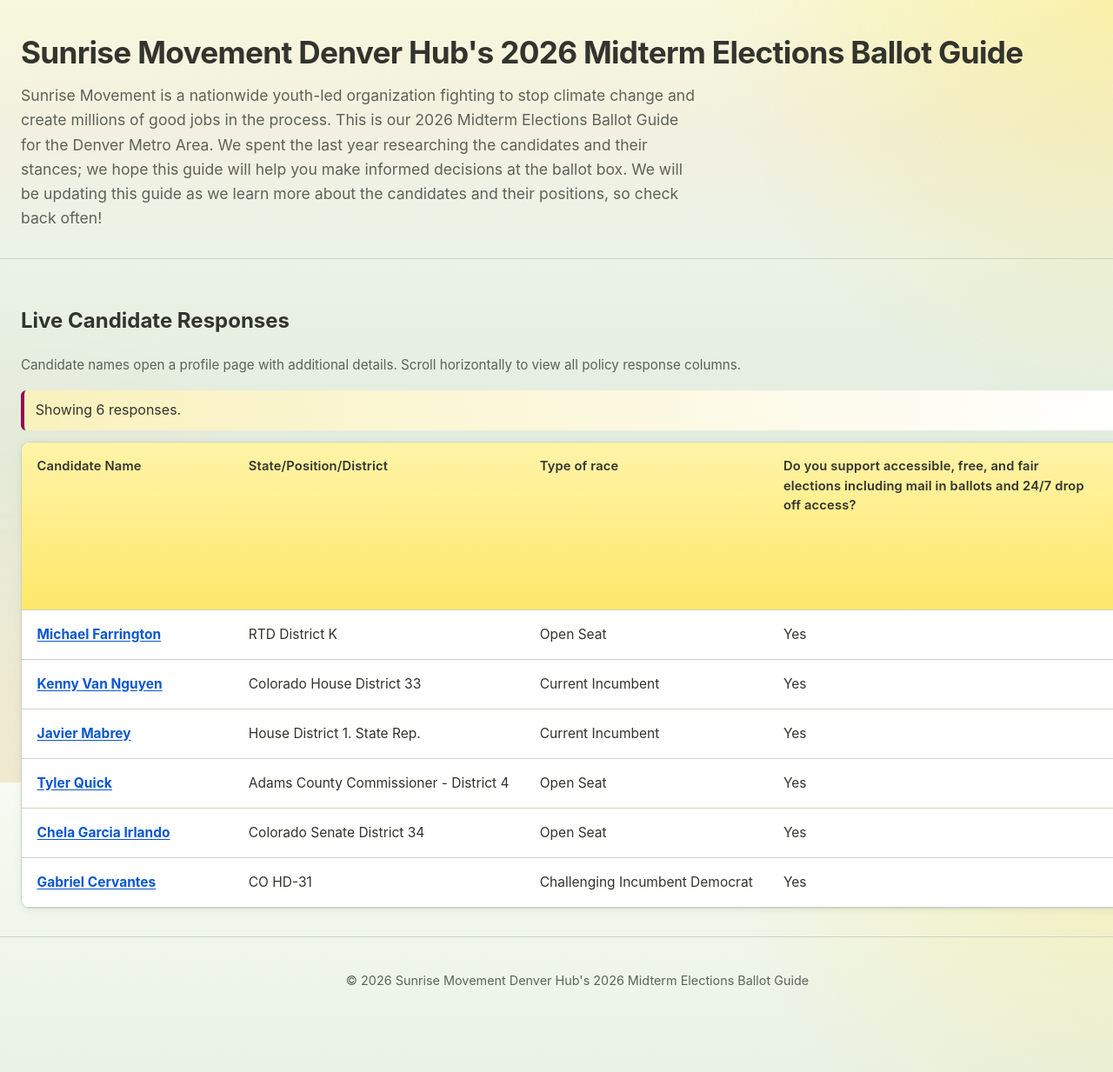
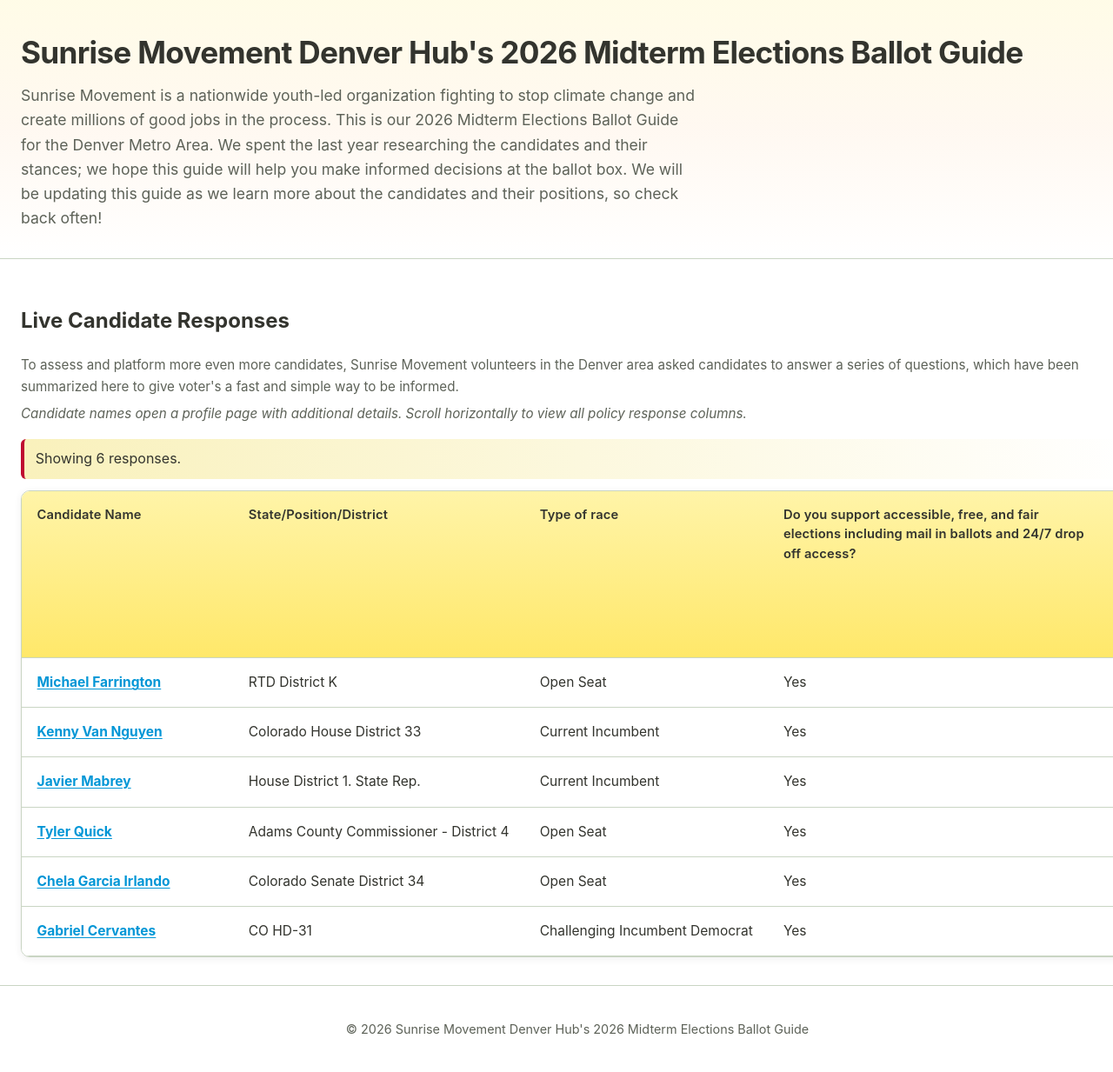
Before and after one commit to sunrisemvmtDEN/sunrisemvmtDEN.github.io, a Jekyll site: the page built from index.md, in a window 1280 px wide. Shown: the whole page at 87% size. Built offline with Jekyll 4.4.1, drawn with Linux system fonts in a browser that asks for light colours; part of the change alters nothing that is shown.

Commit message:
style(copy): italicize table guidance as separate paragraph
- split table guidance into a standalone paragraph below the intro blurb

- render guidance in italics for clearer visual distinction

```diff
--- a/index.md
+++ b/index.md
@@ -11,21 +11,22 @@ title: 2026 Ballot Guide
     --sunrise-orange: #fd9014;
     --sunrise-maroon: #8f0d56;
 
-    --bg: var(--sunrise-sage);
+    --denver-sky-blue: #0096d6;
+    --denver-white: #ffffff;
+    --denver-red: #bf0a30;
+
+    --bg: var(--denver-white);
     --ink: var(--sunrise-charcoal);
     --muted: #5d6258;
     --line: #c9d5c3;
     --accent: var(--sunrise-orange);
     --accent-soft: #f9f1bc;
-    --accent-strong: var(--sunrise-maroon);
+    --accent-strong: var(--denver-red);
     --gold-light: var(--sunrise-gold);
   }
 
   body {
-    background:
-      radial-gradient(circle at top right, rgba(255, 222, 22, 0.26) 0%, transparent 30%),
-      radial-gradient(circle at bottom left, rgba(253, 144, 20, 0.12) 0%, transparent 35%),
-      linear-gradient(180deg, #f7fbf3 0%, var(--bg) 55%, #eef5e8 100%);
+    background: var(--bg);
     color: var(--ink);
   }
 
@@ -39,9 +40,14 @@ title: 2026 Ballot Guide
     margin-bottom: 0.8rem;
   }
 
+  .sheet-note-emphasis {
+    margin-top: -0.35rem;
+    margin-bottom: 0.95rem;
+  }
+
   .sheet-status {
     padding: 0.65rem 0.8rem;
-    background: linear-gradient(90deg, var(--accent-soft), #ffffff);
+    background: linear-gradient(90deg, var(--accent-soft), var(--denver-white));
     border-left: 4px solid var(--accent-strong);
     border-radius: 6px;
     margin-bottom: 0.8rem;
@@ -52,7 +58,7 @@ title: 2026 Ballot Guide
     border-radius: 10px;
     overflow-x: auto;
     overflow-y: hidden;
-    background: #ffffff;
+    background: var(--denver-white);
     box-shadow: 0 2px 8px rgba(51, 52, 46, 0.08);
   }
 
@@ -96,7 +102,7 @@ title: 2026 Ballot Guide
   }
 
   tbody td {
-    background: #ffffff;
+    background: var(--denver-white);
     font-size: 0.97rem;
     color: var(--ink);
   }
@@ -110,14 +116,14 @@ title: 2026 Ballot Guide
   }
 
   .candidate-link {
-    color: #0b57d0;
+    color: var(--denver-sky-blue);
     font-weight: 700;
     text-decoration: underline;
     text-underline-offset: 2px;
   }
 
   .candidate-link:hover {
-    color: #083b8f;
+    color: var(--denver-red);
   }
 
   @media (max-width: 768px) {
@@ -142,8 +148,10 @@ title: 2026 Ballot Guide
 ## Live Candidate Responses
 
 <p class="sheet-note">
-Candidate names open a profile page with additional details. Scroll horizontally to view all policy response columns.
+To assess and platform more even more candidates, Sunrise Movement volunteers in the Denver area asked candidates to answer a series of questions, which have been summarized here to give voter's a fast and simple way to be informed.
 </p>
+
+<p class="sheet-note sheet-note-emphasis"><em>Candidate names open a profile page with additional details. Scroll horizontally to view all policy response columns.</em></p>
 
 <div class="sheet-wrap">
   <div id="sheet-status" class="sheet-status">Loading latest data...</div>
```
